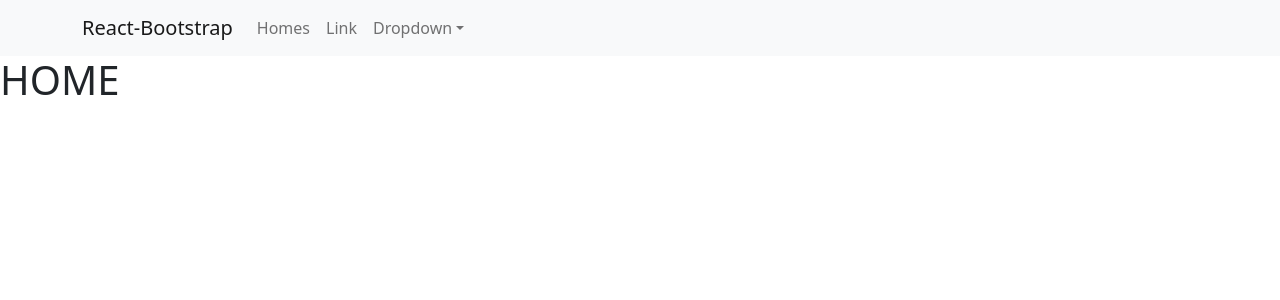
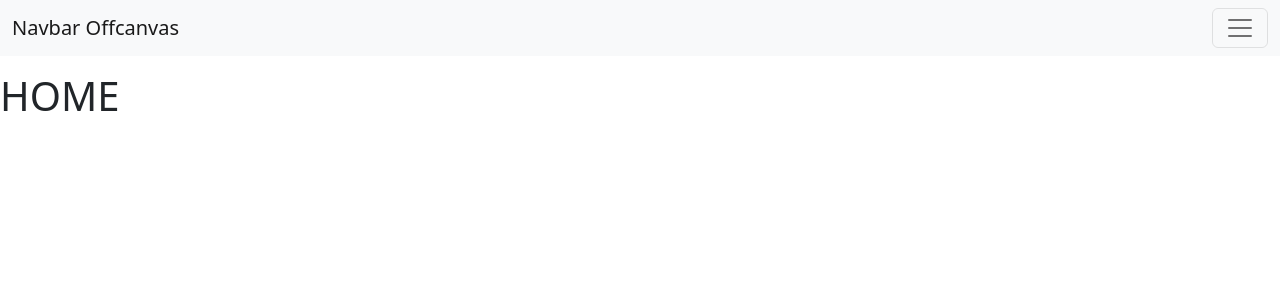
Before and after one commit to JeremyWhiteDev/restaurant-react, a React (Create React App) app: page / in a window 1280 px wide. Shown: the top 300 px of the page. Built offline with nearby package versions, Linux system fonts and the light colour scheme.

Commit message:
navbar buggy, constant active class for home link

```diff
--- a/src/components/nav/NavBar.css
+++ b/src/components/nav/NavBar.css
@@ -0,0 +1,4 @@
+.active {
+    background-color: rgb(116, 197, 255);
+    border-radius: 8px;
+}
--- a/src/components/nav/NavBar.js
+++ b/src/components/nav/NavBar.js
@@ -1,31 +1,85 @@
-import { Link, useNavigate } from "react-router-dom";
-import { Container, Navbar, Nav, NavDropdown } from "react-bootstrap";
+import { Link, NavLink, useNavigate } from "react-router-dom";
+import { useEffect, useState } from "react";
+import {
+  Container,
+  Navbar,
+  Nav,
+  NavDropdown,
+  Offcanvas,
+  Form,
+  Button,
+} from "react-bootstrap";
+import "./NavBar.css";
 
+// define logic to find active link and change styling/addClassName
 export const NavBar = () => {
   const navigate = useNavigate();
+
+  const [currentView, setCurrentView] = useState();
+
+  //use effect and a state change for handling clicks?
   return (
-    <Navbar bg="light" expand="lg">
-      <Container>
-        <Navbar.Brand href="#home">React-Bootstrap</Navbar.Brand>
-        <Navbar.Toggle aria-controls="basic-navbar-nav" />
-        <Navbar.Collapse id="basic-navbar-nav">
-          <Nav className="me-auto">
-            <Nav.Link href="/">Homes</Nav.Link>
-            <Nav.Link href="/user">Link</Nav.Link>
-            <NavDropdown title="Dropdown" id="basic-nav-dropdown">
-              <NavDropdown.Item href="#action/3.1">Action</NavDropdown.Item>
-              <NavDropdown.Item href="#action/3.2">
+    <>
+      {["xxl"].map((expand) => (
+        <Navbar key={expand} bg="light" expand={expand} className="mb-3">
+          <Container fluid>
+            <Navbar.Brand href="#">Navbar Offcanvas</Navbar.Brand>
+            <Navbar.Toggle aria-controls={`offcanvasNavbar-expand-${expand}`} />
+            <Navbar.Offcanvas
+              id={`offcanvasNavbar-expand-${expand}`}
+              aria-labelledby={`offcanvasNavbarLabel-expand-${expand}`}
+              placement="end"
+            >
+              <Offcanvas.Header closeButton>
+                <Offcanvas.Title id={`offcanvasNavbarLabel-expand-${expand}`}>
+                  Offcanvas
+                </Offcanvas.Title>
+              </Offcanvas.Header>
+              <Offcanvas.Body>
+                <Nav className="justify-content-start flex-grow-1 pe-3">
+                  <NavLink
+                    to="/users"
+                    className={({ isActive }) => {
+                      console.log(isActive);
+                      return "nav-link" + (isActive ? " activater" : "");
+                    }}
+                  >
+                    Users
+                  </NavLink>
+                  <a className="nav-link" onClick={() => navigate("/")}>
+                    Create Ticket
+                  </a>
+                  <NavLink to="/about"></NavLink>
+                  <NavLink></NavLink>
+                  <NavLink></NavLink>
+                  <NavDropdown
+                    title="Dropdown"
+                    id={`offcanvasNavbarDropdown-expand-${expand}`}
+                  >
+                    <NavDropdown.Item href="#action3">Action</NavDropdown.Item>
+                    <NavDropdown.Item href="#action4">
                       Another action
                     </NavDropdown.Item>
-              <NavDropdown.Item href="#action/3.3">Something</NavDropdown.Item>
                     <NavDropdown.Divider />
-              <NavDropdown.Item href="#action/3.4">
-                Separated link
+                    <NavDropdown.Item href="#action5">
+                      Something else here
                     </NavDropdown.Item>
                   </NavDropdown>
                 </Nav>
-        </Navbar.Collapse>
+                <Form className="d-flex">
+                  <Form.Control
+                    type="search"
+                    placeholder="Search"
+                    className="me-2"
+                    aria-label="Search"
+                  />
+                  <Button variant="outline-success">Search</Button>
+                </Form>
+              </Offcanvas.Body>
+            </Navbar.Offcanvas>
           </Container>
         </Navbar>
+      ))}
+    </>
   );
 };
```
Lines whose indentation alone changed are shown as unchanged.
